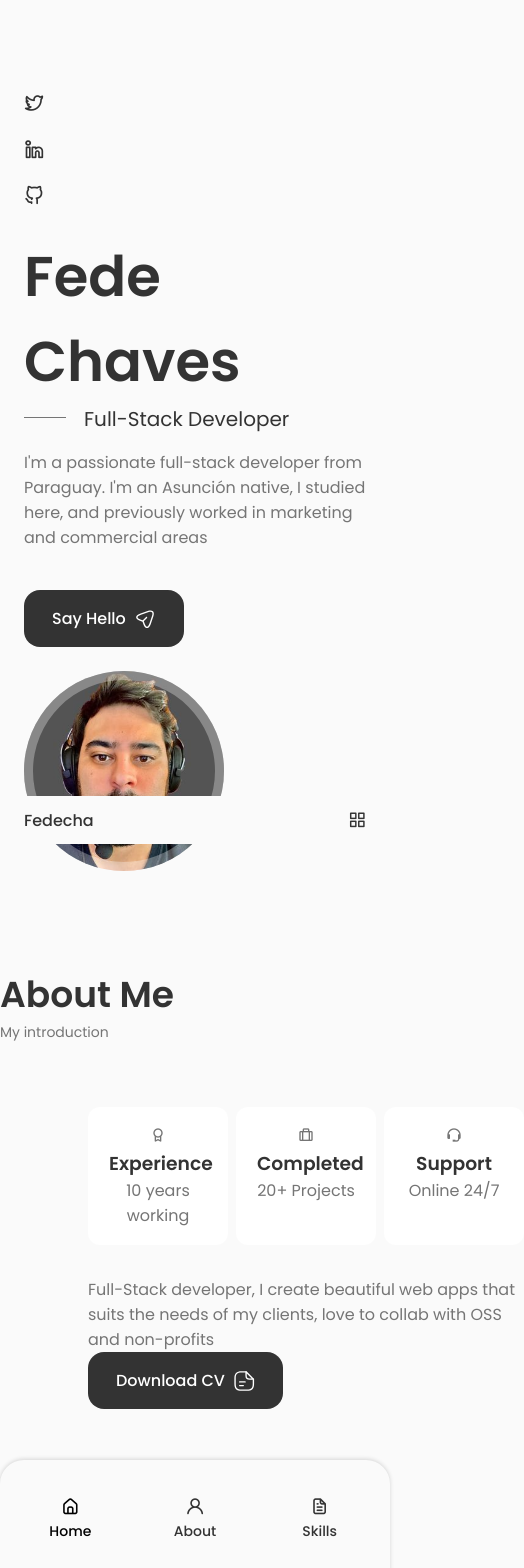
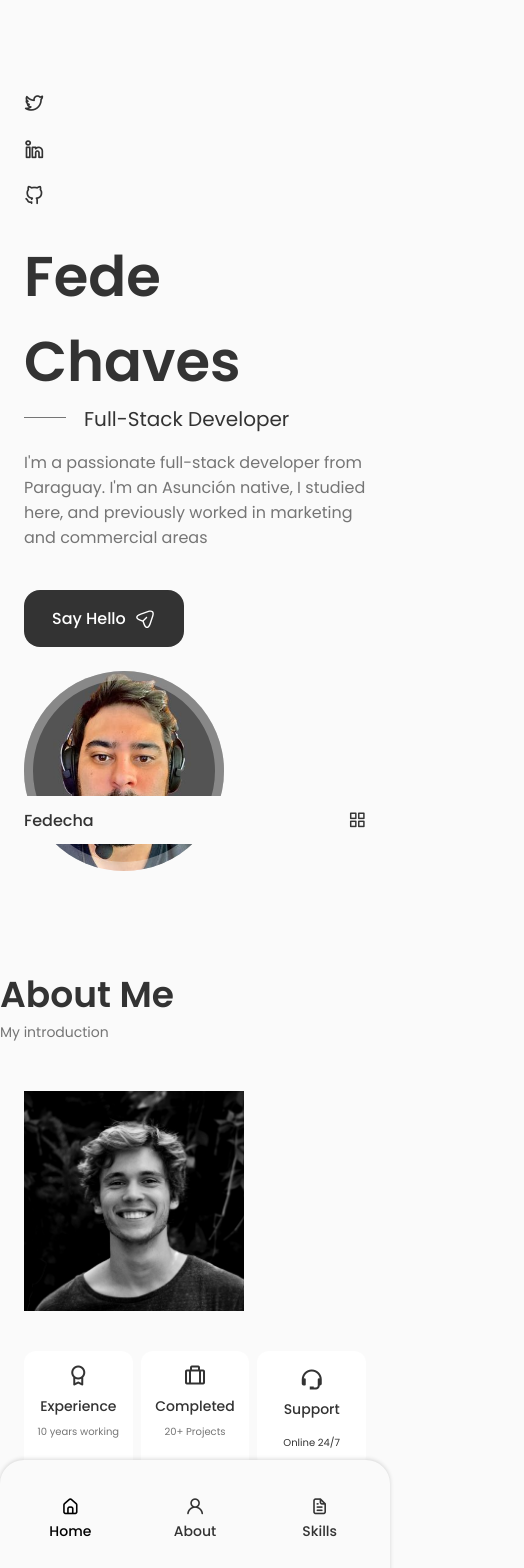
Before and after one commit to fedechaves/new_react_portfolio, a React (Create React App) app: page / in a window 390 px wide. Shown: the top 1568 px of the page, 524 px wide, since content can reach past the window. Before the commit the page ends 1473 px from the top, so only its background shows below. Built offline with nearby package versions, Linux system fonts and the light colour scheme.

Commit message:
fear: finished about

```diff
--- a/src/App.css
+++ b/src/App.css
@@ -192,8 +192,16 @@
 
   /* For medium devices */
   @media screen and (max-width: 768px) {
+    body {
+      margin: 0 0 var(--header-height) 0;
+    }
+
     .section {
       padding: 2rem 0 4rem;
+    }
+
+    .section__subtitle {
+      margin-bottom: var(--mb-3);
     }
   }
 
--- a/src/components/about/about.css
+++ b/src/components/about/about.css
@@ -23,3 +23,72 @@
     text-align: center;
     padding: 1rem 1.25rem;
 }
+
+.about__icon {
+    font-size: 1.5rem;
+    color: var(--title-color);
+    margin-bottom: var(--mb-0-5);
+}
+
+.about__title {
+    font-size: var(--small-font-size);
+    font-weight: var(--font-medium);
+}
+
+.about__subtitle {
+    font-size: var(--tiny-font-size);
+
+}
+
+.about__description {
+    padding: 0 4rem 0 0;
+    margin-bottom: var(--mb-2-5);
+}
+
+/* ================= BREAKPOINTS  ==================*/
+  /* For large devices*/
+  @media screen and (max-width: 992px) {
+    .about__container {
+        grid-template-columns: 1fr;
+        row-gap: 2.5rem;
+    }
+
+    .about__img {
+        width: 220px;
+    }
+
+    .about__box {
+        padding: 0.75rem 0.5rem;
+    }
+
+    .about__data {
+        text-align: center;
+    }
+
+    .about__info {
+        justify-content: center;
+    }
+
+    .about__description {
+        padding: 0 5rem;
+        margin-bottom: 2rem;
+    }
+  }
+
+  /* For medium devices */
+  @media screen and (max-width: 576px) {
+    .about__info {
+        grid-template-columns: repeat(3, 1fr);
+    }
+
+    .about__description {
+        padding: 0;
+    }
+  }
+
+  /* For small devices */
+  @media screen and (max-width: 350px) {
+    .about__info {
+        grid-template-columns: repeat(2, 1fr);
+    }
+  }
```
